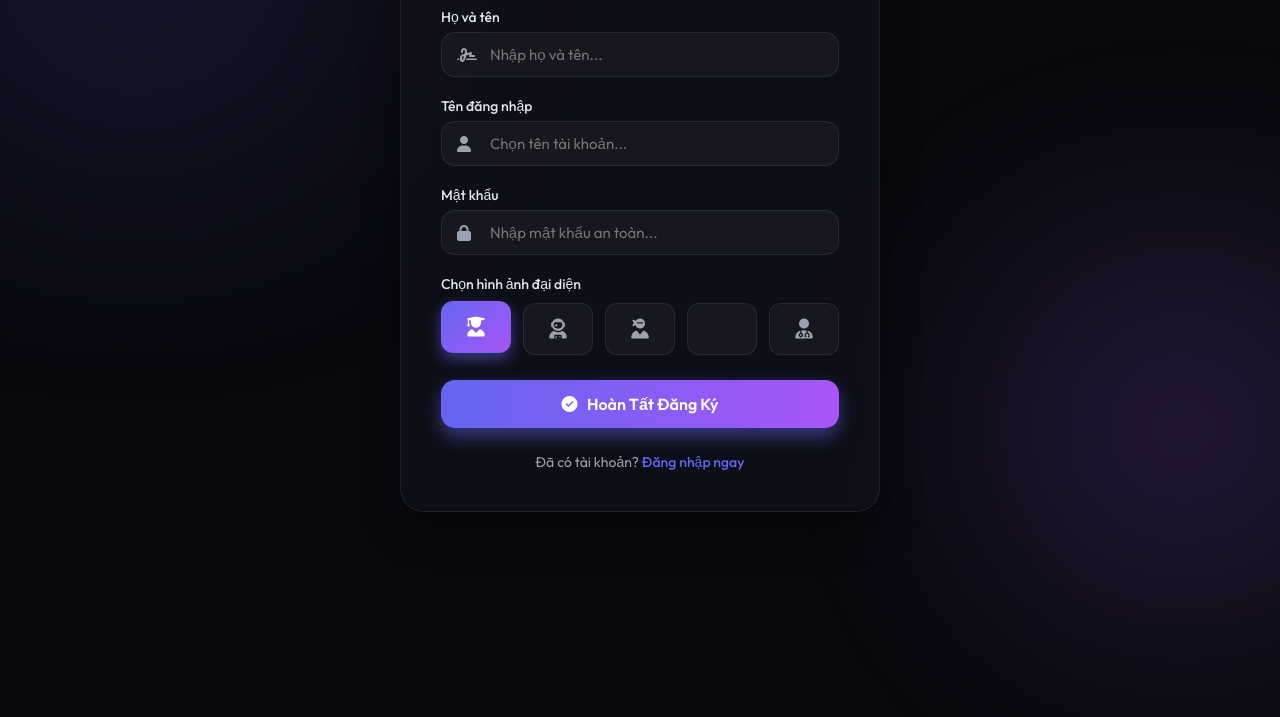
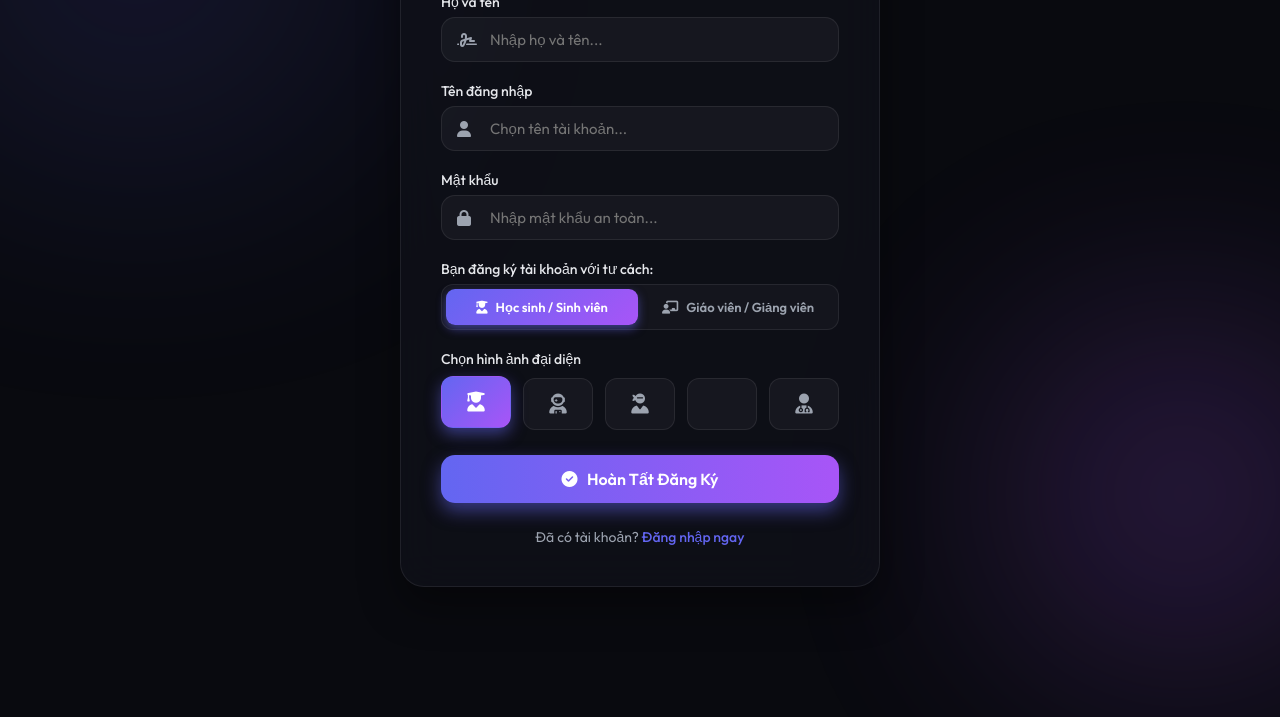
Before and after one commit to letantai281005/thitracnghiem, a plain HTML site: page register.html in a window 1280 px wide. Shown: the part 233-950 px from the top of the page. Before the commit the page ends 884 px from the top, so only its background shows below. Drawn offline with Linux system fonts and the light colour scheme.

Commit message:
Add premium segmented role control to registration page for student or teacher selection

```diff
--- a/Students.js
+++ b/Students.js
@@ -58,8 +58,8 @@ const Students = {
         return { success: false, message: "Tên đăng nhập hoặc mật khẩu không chính xác." };
     },
 
-    // Register a new student account
-    register: function(username, password, name, avatar = "user-graduate") {
+    // Register a new account (student or teacher)
+    register: function(username, password, name, avatar = "user-graduate", role = "student") {
         if (!username || !password || !name) {
             return { success: false, message: "Vui lòng điền đầy đủ tất cả thông tin." };
         }
@@ -75,7 +75,7 @@ const Students = {
             username: username.trim(),
             password: password,
             name: name.trim(),
-            role: "student", // All new registrations are standard students
+            role: role, // Dynamically assign selected role (student or teacher)
             avatar: avatar,
             blocked: false,
             createdAt: new Date().toISOString()
--- a/register.html
+++ b/register.html
@@ -291,6 +291,45 @@
             color: var(--secondary);
             text-decoration: underline;
         }
+
+        /* Premium Segmented Role Selector CSS */
+        .role-selector-container {
+            display: flex;
+            background: rgba(255, 255, 255, 0.03);
+            border-radius: 12px;
+            padding: 4px;
+            border: 1px solid var(--border);
+            gap: 4px;
+            margin-top: 6px;
+        }
+
+        .role-btn {
+            flex: 1;
+            padding: 10px;
+            border-radius: 9px;
+            border: none;
+            background: transparent;
+            color: var(--text-muted);
+            font-weight: 600;
+            font-size: 13px;
+            cursor: pointer;
+            transition: all 0.25s cubic-bezier(0.16, 1, 0.3, 1);
+            display: flex;
+            align-items: center;
+            justify-content: center;
+            gap: 8px;
+        }
+
+        .role-btn:hover:not(.active) {
+            background: rgba(255, 255, 255, 0.02);
+            color: #fff;
+        }
+
+        .role-btn.active {
+            background: linear-gradient(135deg, var(--primary), var(--secondary));
+            color: #fff;
+            box-shadow: 0 4px 10px var(--primary-glow);
+        }
     </style>
 </head>
 <body>
@@ -339,6 +378,19 @@
                     </div>
                 </div>
 
+                <!-- Segmented Role Selector -->
+                <div class="form-group" style="margin-bottom: 20px;">
+                    <label class="form-label">Bạn đăng ký tài khoản với tư cách:</label>
+                    <div class="role-selector-container">
+                        <button type="button" class="role-btn active" data-role="student">
+                            <i class="fa-solid fa-user-graduate"></i> Học sinh / Sinh viên
+                        </button>
+                        <button type="button" class="role-btn" data-role="teacher">
+                            <i class="fa-solid fa-chalkboard-user"></i> Giáo viên / Giảng viên
+                        </button>
+                    </div>
+                </div>
+
                 <!-- Avatar selector -->
                 <div class="form-group" style="margin-bottom: 10px;">
                     <label class="avatar-picker-label">Chọn hình ảnh đại diện</label>
@@ -379,6 +431,17 @@
 
     <script>
         let selectedAvatar = "user-graduate";
+        let selectedRole = "student";
+
+        // Segmented role control selection logic
+        const roleBtns = document.querySelectorAll('.role-btn');
+        roleBtns.forEach(btn => {
+            btn.addEventListener('click', () => {
+                roleBtns.forEach(b => b.classList.remove('active'));
+                btn.classList.add('active');
+                selectedRole = btn.getAttribute('data-role');
+            });
+        });
 
         // Grid selection logic
         const avatarOpts = document.querySelectorAll('.avatar-option');
@@ -401,7 +464,7 @@
             const icon = document.getElementById('banner-icon');
             const text = document.getElementById('banner-text');
 
-            const res = Students.register(username, password, fullname, selectedAvatar);
+            const res = Students.register(username, password, fullname, selectedAvatar, selectedRole);
 
             if (res.success) {
                 // Success message
```
